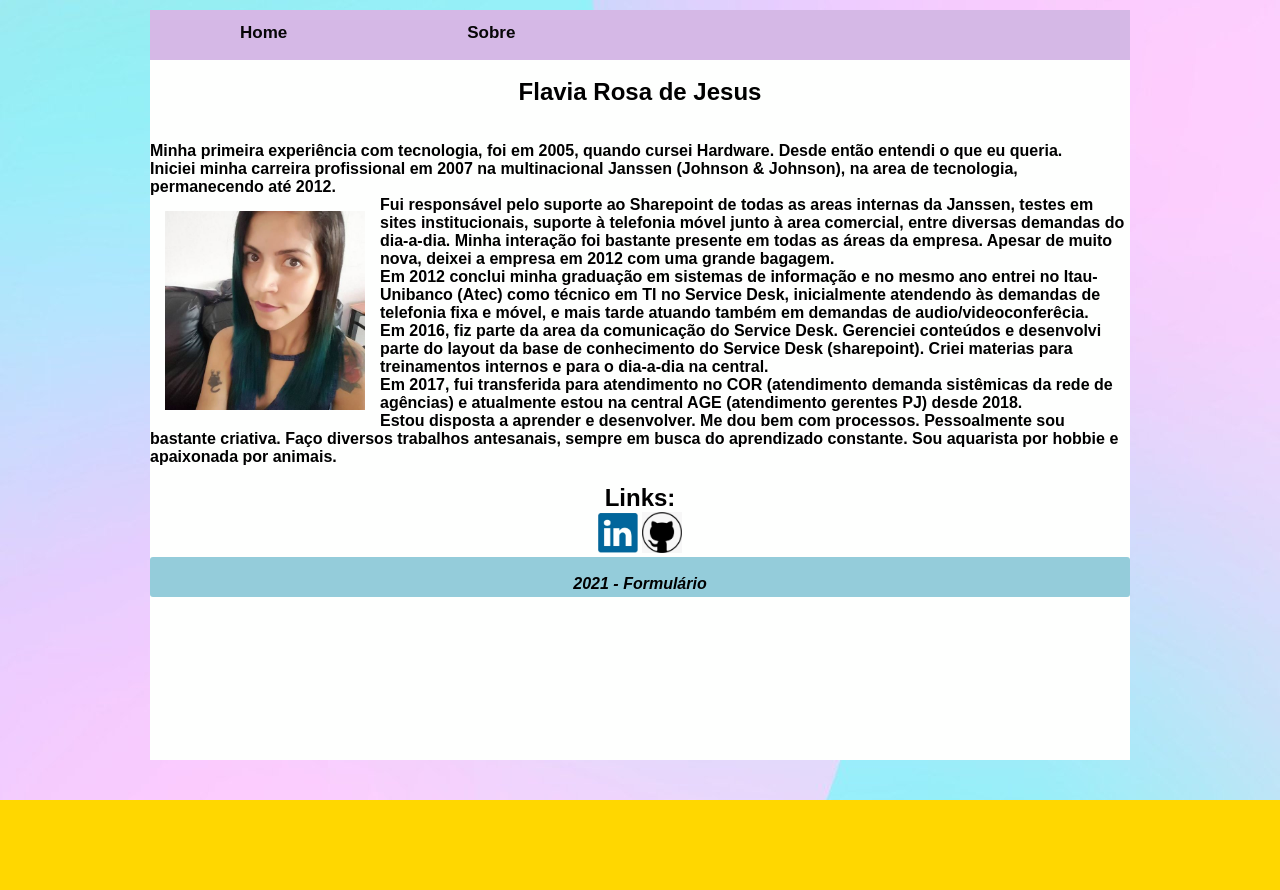
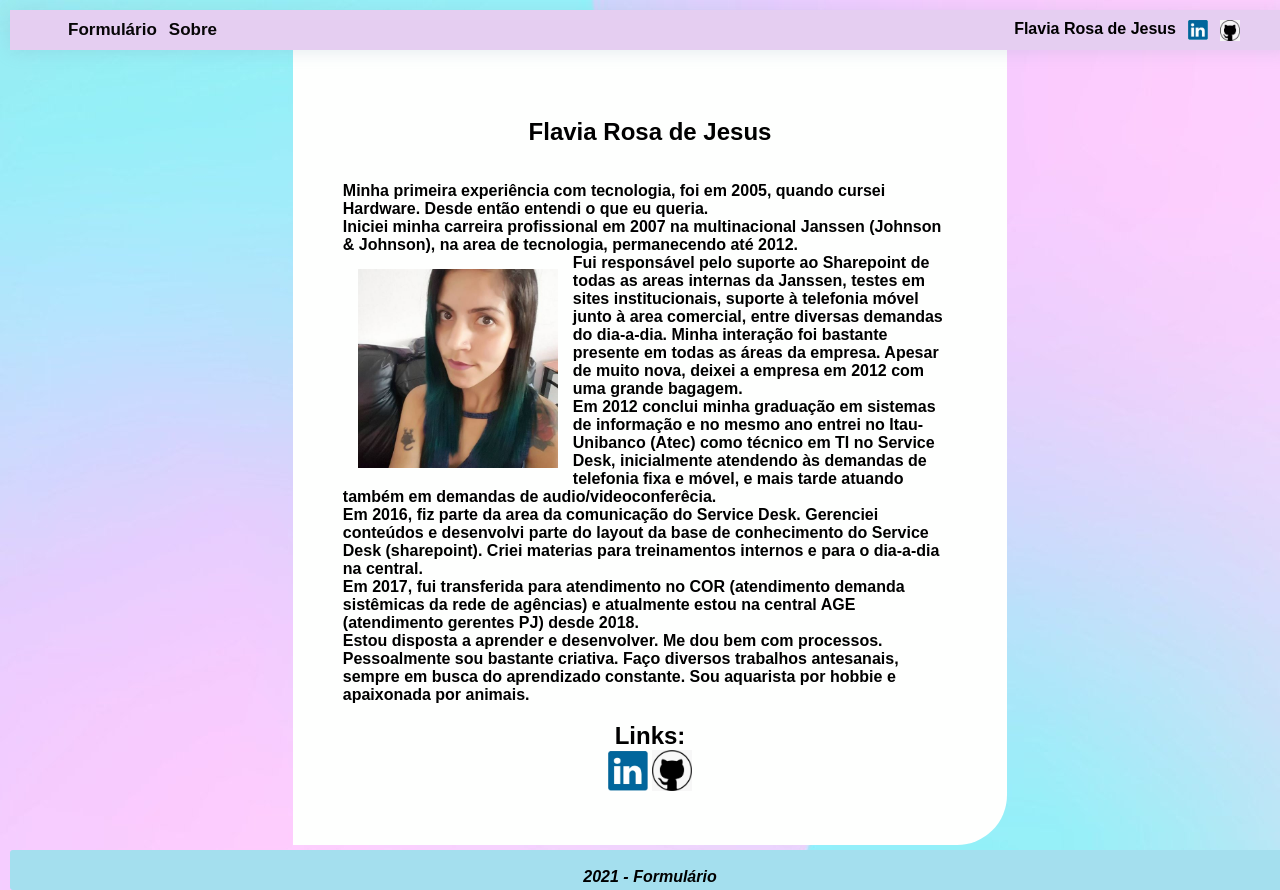
Before and after one commit to flaveeenha/formulario, a plain HTML site: page sobre.html in a window 1280 px wide. Before the commit the page ends 800 px from the top, so only its background shows below. Drawn offline with Linux system fonts and the light colour scheme.

Commit message:
Edição final do formulário

```diff
--- a/formulario.html
+++ /dev/null
@@ -1,160 +0,0 @@
-<html>
-
-<head>
-    <title>Bem vindo ao notícias sobre a Covid-19</title>
-    <meta charset="utf-8" />
-
-    <link type="text/css" href="layout_formulario.css" rel="StyleSheet" />
-    <script type="text/javascript" src="formulario.js"> </script>
-
-</head>
-
-<body>
-    <div id="container">
-
-        <!-- <div id="banner"></div> -->
-
-        <div id="menu">
-            <li><a href="formulario.html">Formulário</a></li>
-            <li><a href="sobre.html">Sobre</a></li>
-        </div>
-
-        <div id="corpo">
-
-
-
-            <form>
-                <br><br>
-                <h2>Dados pessoais</h2>
-                <br>
-                <fieldset class="grupo">
-                    <!-- Campo do nome com legenda "nome" e css de classe "campo" <textarea cols="10" rows="8"></textarea> -->
-                    <div class="campo">
-                        <label for="nome">Nome<abbr title="campo obrigatório">*</abbr></label>
-                        <input type="text" size="20" name="nome" id="nome" placeholder="digite seu nome" required>
-                    </div>
-                    <div class="campo">
-                        <label for="nome">Sobrenome<abbr title="campo obrigatório">*</abbr></label>
-                        <input type="text" size="40" name="sobrenome" id="sobrenome" placeholder="digite seu sobrenome" required>
-                    </div>
-                </fieldset>
-
-                <!-- Data de nascimento -->
-                <fieldset class="grupo">
-                    <div class="campo">
-                        <label>Nascimento</label>
-                        <input type="date" name="nascimento" id="nascimento"> &nbsp;&nbsp;&nbsp;&nbsp;&nbsp;&nbsp;&nbsp;
-                    </div>
-
-                    <!-- Sexo -->
-                    <div class="campo">
-                        <label for="sexo">Sexo</label>
-                        <select id="sexo">
-                            <option selected disabled value="">Selecione</option>
-                            <option>Masculino</option>
-                            <option>Feminino</option>
-                            <option>Outro/Não informar</option>
-                        </select>
-                    </div>
-                </fieldset>
-
-                <!-- CPF -->
-                <fieldset class="grupo">
-                    <div class="campo">
-                        <label for="CPF_1">CPF<abbr title="campo obrigatório">*</abbr></label>
-                        <!--arrumar tirar FOR-->
-                        <input type="text" size="16" maxlength="11" id="cpf" placeholder="___.___.___-__" required>
-                        &nbsp;&nbsp;&nbsp;&nbsp;&nbsp;&nbsp;&nbsp;
-                    </div>
-                    <!-- RG -->
-                    <div class="campo">
-                        <label>RG</label>
-                        <input type="text" size="15" maxlength="9" name="rg" id="rg" placeholder="__.___.___-_">
-                    </div>
-                </fieldset>
-                <!--Contato-->
-                <fieldset class="grupo">
-                    <div class="campo">
-                        <label>Telefone fixo</label>
-                        <input type="tel" size="16" maxlength="11" name="tel" id="tel" placeholder="ex:(DDD)9999-9999">
-                        &nbsp;&nbsp;&nbsp;&nbsp;&nbsp;&nbsp;&nbsp;
-                        <!--arrumar -->
-                    </div>
-                    <div class="campo">
-                        <label>Telefone celular <abbr title="campo obrigatório">*</abbr></label>
-                        <input type="tel" size="15" maxlength="12" name="cel" id="cel" placeholder="ex:(DDD)99999-9999"
-                            required>
-                        <!--arrumar tirar FOR-->
-                    </div>
-                </fieldset>
-                <!-- Email -->
-                <div class="campo">
-                    <label>Email</label>
-                    <input type="email" size="54" name="email" id="email" placeholder="digite seu email">
-                </div>
-                <br><br>
-                <h2>Endereço</h2>
-                <br>
-                <!-- Endereço -->
-                <fieldset class="grupo">
-                    <div class="campo">
-
-                        <select id="logradouro">
-                            <option selected disabled value="">Selecione</option>
-                            <option>Rua</option>
-                            <option>Avenida</option>
-                            <option>Travessa</option>
-                            <option>Outro</option>
-                        </select>
-                    </div>
-                    <div class="campo">
-
-                        <input type="text" size="40" name="endereço" id="endereço" placeholder="digite seu endereço"
-                            required>
-                    </div>
-                    <div class="campo">
-
-                        <input type="text" size="3" name="numero" id="numero" placeholder="digite número">
-                    </div>
-                </fieldset>
-                <fieldset class="grupo">
-                    <div class="campo">
-                        <label>Bairro</label>
-                        <input type="text" size="32" name="bairro" id="bairro">
-                    </div>
-                    <div class="campo">
-                        <label>Cidade</label>
-                        <input type="text" size="25" name="cidade" id="cidade">
-                    </div>
-                </fieldset>
-                <fieldset class="grupo">
-                    <div class="campo">
-                        <label>CEP</label>
-                        <input type="text" size="10" maxlength="8" name="cep" id="cep" placeholder="cep">
-                    </div>
-                    <div class="campo">
-                        <label>Estado</label>
-                        <input type="text" size="37" name="estado" id="estado" placeholder="estado">
-                    </div>
-                </fieldset>
-
-
-                <!-- Botão para enviar o formulário-->
-                <div>
-                    <button class="botao" type="submit"
-                        onclick="enviar()">Enviar</button>
-                </div>
-            </form>
-        </div>
-
-
-        <div id="rodape">
-            <center>
-                <font face="arial" color="#000000"><br><i>2021 - Formulário</i></font>
-            </center>
-        </div>
-    </div>
-
-</body>
-
-</html>
--- a/layout_formulario.css
+++ b/layout_formulario.css
@@ -1,13 +1,8 @@
- /* *{background: rgb(119, 116, 116);} */
+
 *{margin: 0px; padding: 0px;}
 
 
-
-/*p
-{text-align: right;
-color: rgb(219, 97, 27);} */
-
-/* banner >>>>>>>>>>>>>>>>>>>>>>>>>>>>>>>>>> Funciona*/
+/* banner */
 #banner{
     height: 150px;
     border-radius: 3px;
@@ -17,25 +12,24 @@ color: rgb(219, 97, 27);} */
 
 }
 
+/* configuração do menu */
+#menu{
+    height: 40px;
+    background: rgb(229, 206, 241);
+    box-shadow: 0 2px 18px 0 rgb(129 162 182 / 20%);
+    box-sizing: border-box;
+    flex-direction: row;
+    justify-content: space-between;
+    padding: 0 48px;
+    position: relative;
+}
 
-
-/* menu >>>>>>>>>>>>>>>>>>>>>>>>>>>>>>>>>> Funciona*/
-#menu{
-    height: 50px;
-    background: rgb(213, 184, 230);
-
-
-
-
-/* menu quando passa o mouse muda >>>>>>>>>>>>>>>>>>>>>>>>>>>>>>>>>> Funciona*/
-}
+/* menu cor ao passar mouse */
 #menu li a:hover, #menu li a:active {
-        /*background-color : rgb(151, 72, 230);*/
     border-top: 5px solid rgb(148, 204, 218);
 }
 
-
-/* menu quando clica o mouse muda* >>>>>>>>>>>>>>>>>>>>>>>>>>>>>>>>>> Funciona */
+/*configuração di menu li */
 #menu li a,  #menu li a:hover, #menu li a:active{
     display: block;
     text-decoration: none;
@@ -46,74 +40,80 @@ color: rgb(219, 97, 27);} */
     font-family: arial;
 }
 
-/* posição do menu >>>>>>>>>>>>>>>>>>>>>>>>>>>>>>>>>> Funciona*/
+/* posição do menu */
 #menu li{
     display: flex;
-    float:left;
-    margin: 13px 90px 0px 90px;
+    margin: 10px 2px 2px 10px;
 }
 
+/* posição do menu */
+#menu ul{
+    display: flex;
+    flex-direction: row;
+}
 
-#container{
-    width: 980px; /* tamanho total do site comprimento*/
-    min-height: auto; /* tamanho total do site altura */
-    border-radius: 3px;
+/* posição do menu */
+#itens{
+    flex-direction: row;
+    float: left;
+    display: flex;
+    text-align: left;
+}
+
+/* posição do menu */
+#contatos{
+    flex-direction: row;
+    float: right;
+    display: flex;
+    text-align: right;
+}
+
+/*estrutura do site */
+#corpo{
+    min-height: 100%;
+    width: 80%;
     margin-left: auto;
     margin-right: auto;
-    margin-top: 10px; /* margem do topo*/
-    margin-bottom: 10px; /* margem do rodape */
-    background: rgb(252, 250, 250); /* cor de fundo */
+}
+
+/* Corpo */
+body{
+    width:100%;
+    height: 100%;
+    background:  rgb(255,215,0);
+    font-family: arial;
+    font-size: 1em;
+    color: rgb(0, 0, 0);
+    font-weight: bold;
+    padding: 10px;
+    background-image: url(img/degrade.jpg);
 
 }
 
-/*estrutura do site .................... ver */
-#corpo{
-    min-height: 700px;
-    width: 980px;
-    background: rgb(254, 255, 254);
-    margin-left: 0px; /* corpo central do site sem pegar o menu e rodape */
-
-}
-
-
-/* Elemento de tag <body> */
-body{
-    background:  rgb(255,215,0); /* fundo do site  ok deixar*/
-    font-family: arial;
-    font-size: 1em;  /* tamado de todas as fontes do corpo do site ok deixar */
-    color: rgb(0, 0, 0); /* cor das letras H2 DEIXAR OU INCLUIR NA TAG H2*/
-    font-weight: bold; /* negrito */
-    justify-content: center; /* não fez nada no site */
-    background-image: url(img/degrade.jpg);
-}
-
-
-
-/* Zera linha dos fildsets >>>>>>>>>>>>>>>>>>>>>>>>>>>>>>>>>> Funciona*/
+/* Zera linha dos fildsets (formulários) */
 fieldset {
     border: 0;
 }
 
-
-/* centralizador do formulário >>>>>>>>>>>>>>>>>>>>>>>>>>>>>>>>>> Funciona */
+/* configuração do formulário */
 form{
-    margin-left: 80px;
+    width: 60%;
     margin-top: auto;
     border-color: rgb(0, 0, 0);
-    /*border-style:solid;
-    border-radius: 20px;
-    margin-right: 80px; */
+    background: rgb(254, 255, 254);
+    border-bottom-right-radius: 50px;
+    padding: 50px;
+    margin-left: auto;
+    margin-right: auto;
 }
 
-/* cria espaço lateral e coloca ao lado para o fildset >>>>>>>>>>>>>>>>>>>>>>>>>>>>>>>>>> Funciona */
+/* cria espaço lateral e coloca ao lado para o fildset */
 fieldset.grupo .campo {
     float:  left;
     margin-right: 1em;
 }
 
-
-
-/* Edição dos elementos de tags <body>, <input>, <Select>, e <button> >>>>>>>>>>>>>>>>>>>>>>>>>>>>>>>>>> Funciona */
+/* Edição dos elementos */
 input, select, button {
     font-family: arial;
     font-size: 1em;
@@ -121,70 +121,80 @@ input, select, button {
     border-radius: 5px;
 }
 
-/* ao selecionar campo muda a cor >>>>>>>>>>>>>>>>>>>>>>>>>>>>>>>>>> Funciona*/
+/* ao passar mouse campo muda a cor */
 .campo input:focus, .campo select:focus, .campo textarea:focus {
     background: #ece0f8;
 }
 
-/* cria espaçamento para os campos >>>>>>>>>>>>>>>>>>>>>>>>>>>>>>>>>> Funciona*/
+/* cria espaçamento para os campos */
 .campo {
     margin-bottom: 1em;
 }
 
-
-
-/* edica campos / pula linha >>>>>>>>>>>>>>>>>>>>>>>>>>>>>>>>>> Funciona */
+/* edica campos / pula linha */
 .campo label {
     margin-bottom: 0.2em;
     color: rgb(0, 0, 0); /* cor das palavras da label */
     display: block;
 }
 
-
-
-/* botão enviar do formulário >>>>>>>>>>>>>>>>>>>>>>>>>>>>>>>>>> Funciona */
+/* botão enviar do formulário */
 .botao {
     font-size: 1.2em;
     background: rgb(148, 204, 218);
     border: 0;
-    margin-bottom: 1em;
     color: #ffffff;
     padding: 0.2em 0.6em;
     box-shadow: 2px 2px 2px rgba(0,0,0,0.2);
     text-shadow: 1px 1px 1px rgba(0,0,0,0.5);
-    position: absolute;
-    top: 150%;
-    left: 50%;
-    margin-right: -50%;
-    transform: translate(-50%, -50%)
+    position: relative;
+    float: left;
+    margin-right: 10px;
 }
 
-/* Elemento de classe "botao" com o estado da pseudoclasse "hover" >>>>>>>>>>>>>>>>>>>>>>>>>>>>>>>>>> Funciona */
+/* Elemento de classe botao com o estado "hover" */
 .botao:hover {
     background: #CCBBFF;
     box-shadow: inset 2px 2px 2px rgba(0,0,0,0.2);
     text-shadow: none;
 }
 
-/* Elementos de classe botão e de tag <select>  >>>>>>>>>>>>>>>>>>>>>>>>>>>>>>>>>> Funciona */
+/* muda cursor para botão e select*/
 .botao, select{
     cursor: pointer;
 }
 
+/* Pagina sobre - edição - Imagem */
 .flavia{
     float:left;
     padding: 15px;
 }
+
+/* Pagina sobre - Configuração do texto */
 p{
     font-family: arial;
     font-size: 12pt;
     color: rgb(0, 0, 0);
 }
 
+/* Pagina sobre - configuração da estrutura */
+#sobre{
+    width: 60%;
+    margin-top: auto;
+    border-color: rgb(0, 0, 0);
+    background: rgb(254, 255, 254);
+    border-bottom-right-radius: 50px;
+    padding: 50px;
+    margin-left: auto;
+    margin-right: auto;
 
-/* rodape >>>>>>>>>>>>>>>>>>>>>>>>>>>>>>>>>> Funciona */
+}
+
+ /* rodape */
 #rodape{
     height: 40px;
-    background: rgb(148, 204, 218);
+    background: rgb(164, 223, 238);
     border-radius: 3px;
+    bottom:0;
+    width:100%;
 }
--- a/sobre.html
+++ b/sobre.html
@@ -7,53 +7,78 @@
     <link type="text/css" href="layout_formulario.css" rel="StyleSheet" />
     <script type="text/javascript" src="formulario.js"> </script>
 
+
+
+    <div id="menu">
+        <div id="itens">
+            <ul>
+                <li><a href="index.html">Formulário</a></li>
+                <li><a href="sobre.html">Sobre</a></li>
+            </ul>
+        </div>
+        <div id="contatos">
+            <ul>
+                <li>Flavia Rosa de Jesus</li>
+                <li><a href="https://www.linkedin.com/in/flavia-jesus-26464839"><img src="img/linkedin.jpg" width="20"
+                            width="20"><img></a></li>
+                <li><a href="https://github.com/flaveeenha"><img src="img/git.jpg" width="20" width="20"></img></a></li>
+            </ul>
+        </div>
+    </div>
 </head>
 
 <body>
-    <div id="container">
-
-       <!--  <div id="banner"></div> -->
-
-        <div id="menu">
-            <li><a href="formulario.html">Home</a></li>
-            <li><a href="sobre.html">Sobre</a></li>
-        </div>
-
     <div id="corpo">
+        <div id="sobre">
             <br>
-<h2><center>Flavia Rosa de Jesus</center></h2>
+            <h2>
+                <center>Flavia Rosa de Jesus</center>
+            </h2>
             <br><br>
-<p>Minha primeira experiência com tecnologia, foi em 2005, quando cursei Hardware. Desde então entendi o que eu queria.
+            <p>Minha primeira experiência com tecnologia, foi em 2005, quando cursei Hardware. Desde então entendi o que
+                eu queria.
                 <br>
-Iniciei minha carreira profissional em 2007 na multinacional Janssen (Johnson & Johnson), na area de tecnologia, permanecendo até 2012.
+                Iniciei minha carreira profissional em 2007 na multinacional Janssen (Johnson & Johnson), na area de
+                tecnologia, permanecendo até 2012.
                 <br>
-<img src="img/flavia.jpg" width="200" width="200" class="flavia">Fui responsável pelo suporte ao Sharepoint de todas as areas internas da Janssen, testes em sites institucionais, suporte à telefonia móvel junto à area comercial, entre diversas demandas do dia-a-dia. Minha interação foi bastante presente em todas as áreas da empresa. Apesar de muito nova, deixei a empresa em 2012 com uma grande bagagem.
+                <img src="img/flavia.jpg" width="200" width="200" class="flavia">Fui responsável pelo suporte ao
+                Sharepoint de todas as areas internas da Janssen, testes em sites institucionais, suporte à telefonia
+                móvel junto à area comercial, entre diversas demandas do dia-a-dia. Minha interação foi bastante
+                presente em todas as áreas da empresa. Apesar de muito nova, deixei a empresa em 2012 com uma grande
+                bagagem.
                 <br>
-Em 2012 conclui minha graduação em sistemas de informação e no mesmo ano entrei no Itau-Unibanco (Atec) como técnico em TI no Service Desk, inicialmente atendendo às demandas de telefonia fixa e móvel, e mais tarde atuando também em demandas de audio/videoconferêcia.
+                Em 2012 conclui minha graduação em sistemas de informação e no mesmo ano entrei no Itau-Unibanco (Atec)
+                como técnico em TI no Service Desk, inicialmente atendendo às demandas de telefonia fixa e móvel, e mais
+                tarde atuando também em demandas de audio/videoconferêcia.
                 <br>
-Em 2016, fiz parte da area da comunicação do Service Desk. Gerenciei conteúdos e desenvolvi parte do layout da base de conhecimento do Service Desk (sharepoint). Criei materias para treinamentos internos e para o dia-a-dia na central.
+                Em 2016, fiz parte da area da comunicação do Service Desk. Gerenciei conteúdos e desenvolvi parte do
+                layout da base de conhecimento do Service Desk (sharepoint). Criei materias para treinamentos internos e
+                para o dia-a-dia na central.
                 <br>
-Em 2017, fui transferida para atendimento no COR (atendimento demanda sistêmicas da rede de agências) e atualmente estou na central AGE (atendimento gerentes PJ) desde 2018.
+                Em 2017, fui transferida para atendimento no COR (atendimento demanda sistêmicas da rede de agências) e
+                atualmente estou na central AGE (atendimento gerentes PJ) desde 2018.
                 <br>
-Estou disposta a aprender e desenvolver. Me dou bem com processos. Pessoalmente sou bastante criativa. Faço diversos trabalhos antesanais, sempre em busca do aprendizado constante. Sou aquarista por hobbie e apaixonada por animais.
+                Estou disposta a aprender e desenvolver. Me dou bem com processos. Pessoalmente sou bastante criativa.
+                Faço diversos trabalhos antesanais, sempre em busca do aprendizado constante. Sou aquarista por hobbie e
+                apaixonada por animais.
             </p>
             <br>
-
-<h2><center>Links:</center></h2>
-
+            <h2>
+                <center>Links:</center>
+            </h2>
             <center>
-<a href="https://www.linkedin.com/in/flavia-jesus-26464839"><img src="img/linkedin.jpg" width="40" width="40"><img></a>
+                <a href="https://www.linkedin.com/in/flavia-jesus-26464839"><img src="img/linkedin.jpg" width="40"
+                        width="40"><img></a>
                 <a href="https://github.com/flaveeenha"><img src="img/git.jpg" width="40" width="40"></img></a>
             </center>
-
+        </div>
+    </div>
+</body>
 
 <div id="rodape">
     <center>
         <font face="arial" color="#000000"><br><i>2021 - Formulário</i></font>
     </center>
 </div>
-    </div>
-
-</body>
 
 </html>
```
Also changed, not shown: index.html (added, +168 -0 lines), img/banner_amarelo.jpg (deleted), linkedin.png (deleted). Lines whose indentation alone changed are shown as unchanged.
